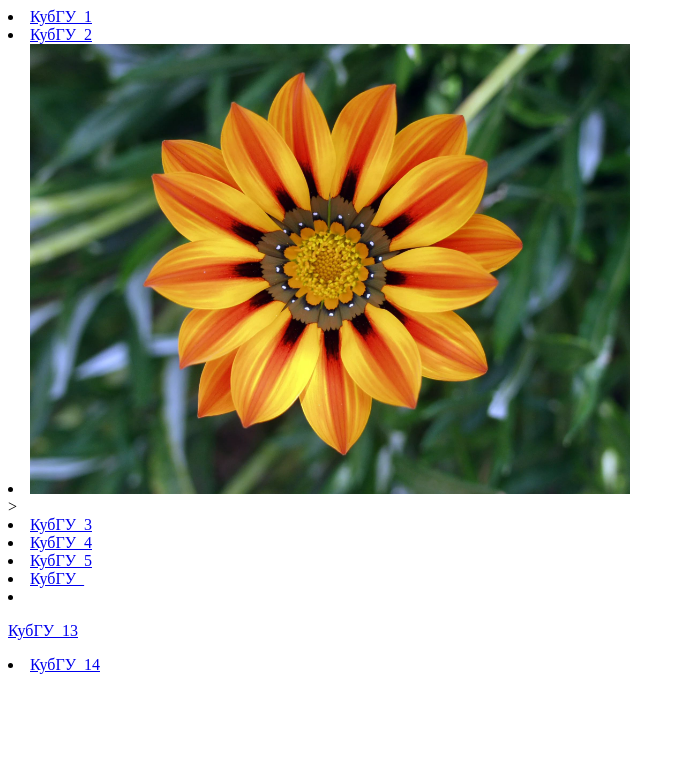
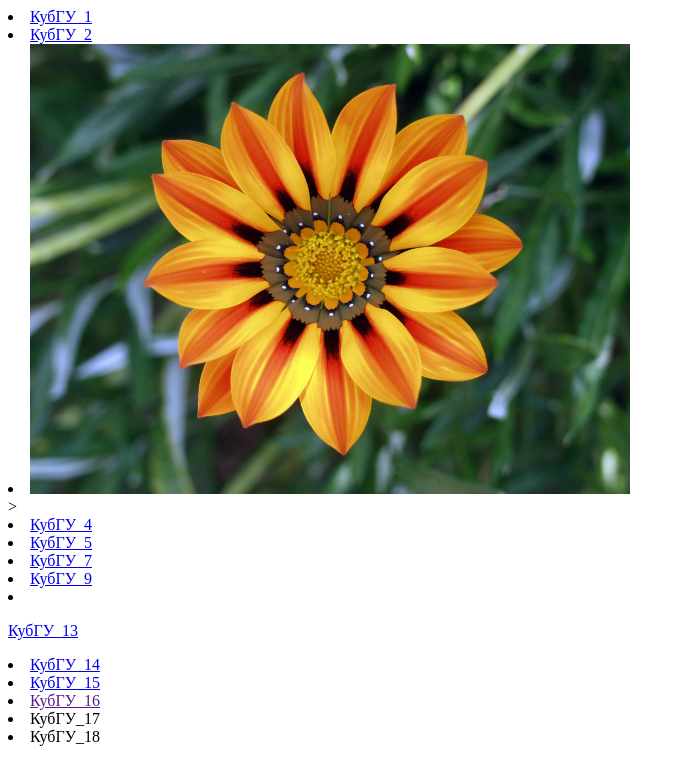
Before and after one commit to gggggggleb09/gggggggleb09.github.io, a plain HTML site: page index.html in a window 1280 px wide. Shown: the whole page, without its empty margins (0-685 px from the left). Drawn offline with Linux system fonts and the light colour scheme.

Commit message:
Update index.html

```diff
--- a/index.html
+++ b/index.html
@@ -3,15 +3,23 @@
 <li> <a href="https://kubsu.ru/">КубГУ_2</a>
 </li>
 <li> <img src="image.jpg" alt="Цветок" style="width: 600px;" /> </li>>
-<li> <a href="/public-portfolio/44046">КубГУ_3</a>
+<li> <a href="/public-portfolio/44046">КубГУ_4</a>
  </li>
-<li> <a href="/">КубГУ_4</a>
+<li> <a href="/">КубГУ_5</a>
 </li>
-<li> <a href="https://www.kubsu.ru/ru/public-portfolio/13518">КубГУ_5</a>
+<li> <a href="https://www.kubsu.ru/ru/public-portfolio/13518">КубГУ_7</a>
 </li>
-<li> <a href="./www.kubsu.ru">КубГУ_</a>
+<li> <a href="./www.kubsu.ru">КубГУ_9</a>
 </li>
 <li> <p> <a href="./www.kubsu.ru">КубГУ_13 </a>  </p>
 </li>
 <li> <a href="https://www.dota2.com/home">КубГУ_14</a>
 </li>
+<li> <a href=" https://encrypted-tbn2.gstatic.com/images?q=tbn:ANd9GcSWteVBFfUwF-ZOVDfNeJxdrqgdBHWrMSv1tBZOcfaFdPLhga29AhJUMbNTAaRY4ppj5CEc6g2_lha_01MEMZFtY85JHWew7qFIIDMTeaF53A">КубГУ_15 </a>
+</li>
+<li> <a href="">КубГУ_16</a>
+</li>
+<li> <a>КубГУ_17 </a>
+</li>
+<li> <a rel="nofollow">КубГУ_18</a>
+</li>
```
